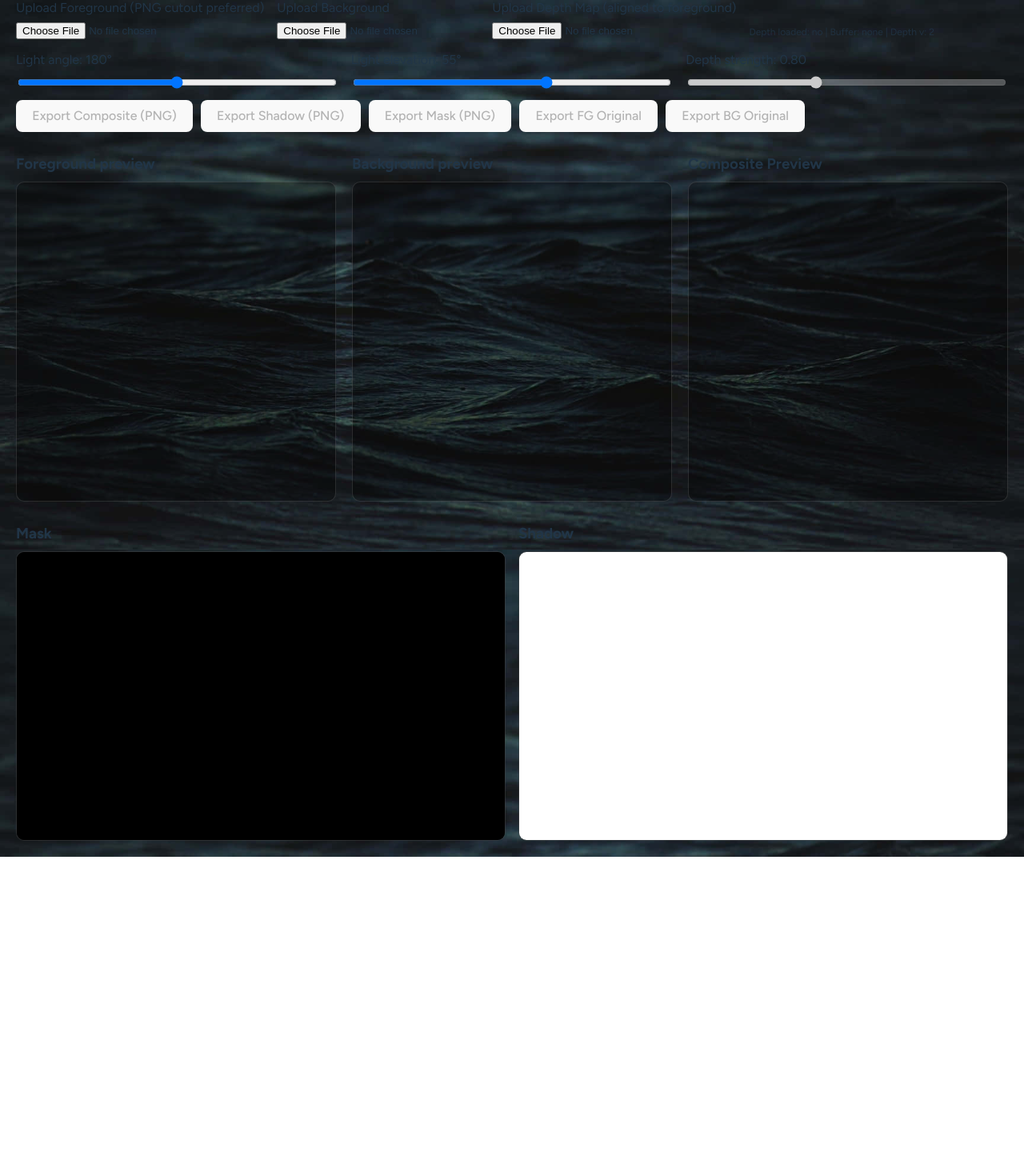
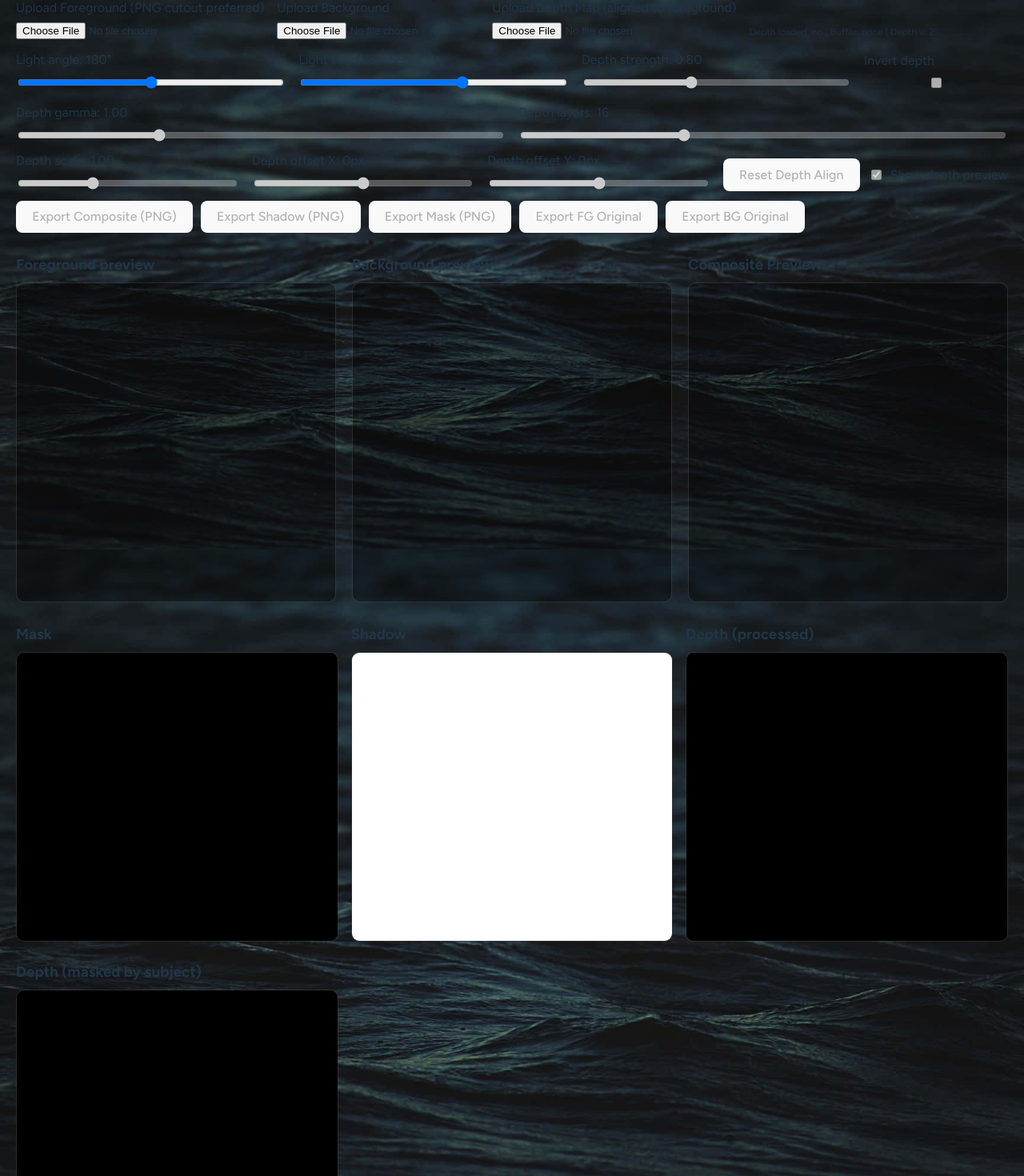
Before and after one commit to judelahage/realistic-shadow-generator-ts, a React (Vite) app: page / in a window 1280 px wide. Shown: the part 113-1583 px from the top of the page at 80% size. Before the commit the page ends 1184 px from the top, so only its background shows below. Built offline with nearby package versions, Linux system fonts and the light colour scheme.

Commit message:
Enhance depth handling with previews and alignment
Added depth preview and alignment features, including depth calibration, scaling, and offsets. Updated depth buffer handling and rendering logic.

```diff
--- a/src/App.tsx
+++ b/src/App.tsx
@@ -40,7 +40,11 @@ export default function App() {
   const canvasRef = useRef<HTMLCanvasElement | null>(null);
   const maskRef = useRef<HTMLCanvasElement | null>(null);
   const shadowRef = useRef<HTMLCanvasElement | null>(null);
-  const depthCanvasRef = useRef<HTMLCanvasElement | null>(null);
+  const depthCanvasRef = useRef<HTMLCanvasElement | null>(null); // offscreen depth sampling
+
+  // Depth preview canvases (new)
+  const depthPreviewRef = useRef<HTMLCanvasElement | null>(null);
+  const depthMaskedPreviewRef = useRef<HTMLCanvasElement | null>(null);
 
   const [light, setLight] = useState<Light>({ angle: 180, elev: 55 });
   const [maskVersion, setMaskVersion] = useState(0);
@@ -53,20 +57,33 @@ export default function App() {
     h: number;
   } | null>(null);
 
-  // Depth buffer (Step 2)
+  // Depth buffer
   const [depthBuf, setDepthBuf] = useState<Float32Array | null>(null);
   const [depthW, setDepthW] = useState(0);
   const [depthH, setDepthH] = useState(0);
-
-  // Option A: keep + use depthVersion
   const [depthVersion, setDepthVersion] = useState(0);
 
-  // Step 3: prebuilt depth-sliced canvases (so we don't rebuild per light change)
+  // Prebuilt depth slices (so we don't rebuild per light change)
   const depthLayersRef = useRef<DepthLayer[]>([]);
   const [depthLayersVersion, setDepthLayersVersion] = useState(0);
 
-  // Step 3 control: how much depth affects shadow length/blur
+  // Controls
   const [depthStrength, setDepthStrength] = useState(0.8);
+
+  // Depth calibration
+  const [invertDepth, setInvertDepth] = useState(false);
+  const [depthGamma, setDepthGamma] = useState(1.0); // 0.4..2.5 typical
+  const [layerCount, setLayerCount] = useState(16); // 8..32 typical
+
+  // Depth alignment (new)
+  // offset in pixels in the depth-sampling canvas space (same size as fgPlacement w/h)
+  const [depthOffsetX, setDepthOffsetX] = useState(0);
+  const [depthOffsetY, setDepthOffsetY] = useState(0);
+  // scale multiplier around center (1 = no scale)
+  const [depthScale, setDepthScale] = useState(1);
+
+  // Optional: hide/show previews (new)
+  const [showDepthPreview, setShowDepthPreview] = useState(true);
 
   // -----------------------------
   // File imports
@@ -104,7 +121,6 @@ export default function App() {
   // -----------------------------
   function makeStamp() {
     const d = new Date();
-    // avoid replaceAll + replace all ":" safely
     return d.toISOString().replace("T", "_").replace(/:/g, "-").slice(0, 19);
   }
 
@@ -319,7 +335,7 @@ export default function App() {
   }, [fgSrc, fgPlacement]);
 
   // -----------------------------
-  // Build depth buffer from depthSrc (Step 2)
+  // Build depth buffer from depthSrc (with invert/gamma + alignment)
   // -----------------------------
   useEffect(() => {
     let cancelled = false;
@@ -350,8 +366,21 @@ export default function App() {
       const img = await loadImage(depthSrc);
       if (cancelled) return;
 
+      // Draw depth image into the sampling canvas, with center-scale + offsets.
+      ctx.setTransform(1, 0, 0, 1, 0, 0);
       ctx.clearRect(0, 0, w, h);
-      ctx.drawImage(img, 0, 0, w, h);
+
+      const s = Math.max(0.1, Math.min(4, depthScale));
+      const dx = depthOffsetX;
+      const dy = depthOffsetY;
+
+      // baseline draw is "fill the same w/h"
+      const dw = w * s;
+      const dh = h * s;
+      const x = (w - dw) / 2 + dx;
+      const y = (h - dh) / 2 + dy;
+
+      ctx.drawImage(img, x, y, dw, dh);
 
       const id = ctx.getImageData(0, 0, w, h);
       const data = id.data;
@@ -362,8 +391,14 @@ export default function App() {
         const r = data[i];
         const g = data[i + 1];
         const b = data[i + 2];
-        const brightness = (r + g + b) / (3 * 255);
-        buf[p] = brightness; // 0..1
+
+        let z = (r + g + b) / (3 * 255); // 0..1
+        if (invertDepth) z = 1 - z;
+
+        // gamma: <1 boosts highlights, >1 boosts shadows
+        z = Math.pow(clamp01(z), depthGamma);
+
+        buf[p] = z;
       }
 
       if (cancelled) return;
@@ -379,15 +414,121 @@ export default function App() {
     return () => {
       cancelled = true;
     };
-  }, [depthSrc, fgPlacement]);
+  }, [
+    depthSrc,
+    fgPlacement,
+    invertDepth,
+    depthGamma,
+    depthScale,
+    depthOffsetX,
+    depthOffsetY,
+  ]);
 
   // -----------------------------
-  // Step 3: Pre-slice mask into depth layers (rebuild only when mask/depth changes)
+  // Depth preview render (new): processed depth + masked depth
+  // -----------------------------
+  useEffect(() => {
+    const c1 = depthPreviewRef.current;
+    const c2 = depthMaskedPreviewRef.current;
+
+    // If previews are hidden, keep canvases minimal (but still valid)
+    if (!showDepthPreview) {
+      if (c1) {
+        c1.width = 1;
+        c1.height = 1;
+        const x = c1.getContext("2d");
+        x?.clearRect(0, 0, 1, 1);
+      }
+      if (c2) {
+        c2.width = 1;
+        c2.height = 1;
+        const x = c2.getContext("2d");
+        x?.clearRect(0, 0, 1, 1);
+      }
+      return;
+    }
+
+    if (!depthBuf || depthW <= 0 || depthH <= 0) {
+      if (c1) {
+        c1.width = 1;
+        c1.height = 1;
+        const x = c1.getContext("2d");
+        x?.clearRect(0, 0, 1, 1);
+      }
+      if (c2) {
+        c2.width = 1;
+        c2.height = 1;
+        const x = c2.getContext("2d");
+        x?.clearRect(0, 0, 1, 1);
+      }
+      return;
+    }
+
+    const w = depthW;
+    const h = depthH;
+
+    // Build grayscale image (opaque)
+    const img = new ImageData(w, h);
+    const id = img.data;
+
+    for (let p = 0; p < w * h; p++) {
+      const v = Math.round(clamp01(depthBuf[p]) * 255);
+      const o = p * 4;
+      id[o + 0] = v;
+      id[o + 1] = v;
+      id[o + 2] = v;
+      id[o + 3] = 255;
+    }
+
+    if (c1) {
+      if (c1.width !== w) c1.width = w;
+      if (c1.height !== h) c1.height = h;
+      const ctx = c1.getContext("2d", { willReadFrequently: true });
+      ctx?.putImageData(img, 0, 0);
+    }
+
+    // Build masked grayscale image (alpha from mask)
+    if (c2) {
+      if (c2.width !== w) c2.width = w;
+      if (c2.height !== h) c2.height = h;
+
+      const out = new ImageData(w, h);
+      const od = out.data;
+
+      let maskAlpha: Uint8ClampedArray | null = null;
+      const maskCanvas = maskRef.current;
+      if (maskCanvas && maskCanvas.width === w && maskCanvas.height === h) {
+        const mctx = maskCanvas.getContext("2d", { willReadFrequently: true });
+        if (mctx) {
+          const mid = mctx.getImageData(0, 0, w, h).data;
+          maskAlpha = new Uint8ClampedArray(w * h);
+          for (let p = 0; p < w * h; p++) {
+            maskAlpha[p] = mid[p * 4 + 3];
+          }
+        }
+      }
+
+      for (let p = 0; p < w * h; p++) {
+        const v = Math.round(clamp01(depthBuf[p]) * 255);
+        const a = maskAlpha ? maskAlpha[p] : 255;
+        const o = p * 4;
+        od[o + 0] = v;
+        od[o + 1] = v;
+        od[o + 2] = v;
+        od[o + 3] = a; // transparent outside subject
+      }
+
+      const ctx2 = c2.getContext("2d", { willReadFrequently: true });
+      ctx2?.putImageData(out, 0, 0);
+    }
+  }, [showDepthPreview, depthBuf, depthW, depthH, maskVersion]);
+
+  // -----------------------------
+  // Pre-slice mask into depth layers (rebuild only when mask/depth changes)
   // -----------------------------
   useEffect(() => {
     const maskCanvas = maskRef.current;
 
-    // Clear if we don't have everything
     if (!maskCanvas || !fgPlacement || !depthBuf) {
       depthLayersRef.current = [];
       setDepthLayersVersion((v) => v + 1);
@@ -397,14 +538,12 @@ export default function App() {
     const w = fgPlacement.w;
     const h = fgPlacement.h;
 
-    // Must match
     if (maskCanvas.width !== w || maskCanvas.height !== h) {
       depthLayersRef.current = [];
       setDepthLayersVersion((v) => v + 1);
       return;
     }
 
-    // Must match
     if (depthW !== w || depthH !== h) {
       depthLayersRef.current = [];
       setDepthLayersVersion((v) => v + 1);
@@ -421,12 +560,12 @@ export default function App() {
     const maskId = mctx.getImageData(0, 0, w, h);
     const maskData = maskId.data;
 
-    const layerCount = 16; // tweakable: 12..24 typical
+    const layerCountLocal = Math.max(1, Math.round(layerCount));
     const layers: DepthLayer[] = [];
 
-    for (let li = 0; li < layerCount; li++) {
-      const z0 = li / layerCount;
-      const z1 = (li + 1) / layerCount;
+    for (let li = 0; li < layerCountLocal; li++) {
+      const z0 = li / layerCountLocal;
+      const z1 = (li + 1) / layerCountLocal;
       const zMid = (z0 + z1) * 0.5;
 
       const c = document.createElement("canvas");
@@ -444,10 +583,11 @@ export default function App() {
         if (a === 0) continue;
 
         const z = depthBuf[p];
-        const inRange = li === layerCount - 1 ? z >= z0 && z <= 1 : z >= z0 && z < z1;
+        const inRange =
+          li === layerCountLocal - 1 ? z >= z0 && z <= 1 : z >= z0 && z < z1;
         if (!inRange) continue;
 
-        // black shadow pixel with mask alpha
+        // store as black with alpha
         outData[p * 4 + 0] = 0;
         outData[p * 4 + 1] = 0;
         outData[p * 4 + 2] = 0;
@@ -460,10 +600,10 @@ export default function App() {
 
     depthLayersRef.current = layers;
     setDepthLayersVersion((v) => v + 1);
-  }, [fgPlacement, maskVersion, depthVersion, depthBuf, depthW, depthH]);
+  }, [fgPlacement, maskVersion, depthVersion, depthBuf, depthW, depthH, layerCount]);
 
   // -----------------------------
-  // Draw shadow (Step 3: depth-aware when depth layers exist)
+  // Draw shadow (depth-aware when depth layers exist)
   // -----------------------------
   useEffect(() => {
     if (!bgSrc) return;
@@ -492,12 +632,9 @@ export default function App() {
     const h = fgPlacement.h;
 
     const rad = (light.angle * Math.PI) / 180;
-
-    // Shadow direction is opposite the light direction
     const dirX = -Math.cos(rad);
     const dirY = Math.sin(rad);
 
-    // longer shadows when elevation is low
     const elevClamped = Math.max(1, Math.min(89, light.elev));
     const elevRad = (elevClamped * Math.PI) / 180;
     const kBase = 1 / Math.tan(elevRad);
@@ -512,11 +649,8 @@ export default function App() {
 
     const layers = depthLayersRef.current;
 
-    // ---------
-    // If we don't have depth layers yet, fall back to the old single-silhouette method
-    // ---------
+    // Fallback: no depth layers -> old single-mask method
     if (!layers || layers.length === 0) {
-      // base transform
       const c = -kBase * dirX + squash * perpX;
       const d = -kBase * dirY + squash * perpY;
 
@@ -527,7 +661,7 @@ export default function App() {
       const invTan = 1 / Math.tan(elevRad);
       const blurPx = Math.round(6 * Math.max(0.7, Math.min(2.0, invTan)));
 
-      // blurred layer underneath
+      // blurred layer
       sctx.filter = `blur(${blurPx}px)`;
       sctx.globalAlpha = 0.45;
       sctx.globalCompositeOperation = "source-over";
@@ -536,7 +670,7 @@ export default function App() {
       sctx.fillStyle = "black";
       sctx.fillRect(-w / 2, -h, w, h);
 
-      // sharp layer above
+      // sharp layer
       sctx.filter = "none";
       sctx.globalAlpha = 0.9;
       sctx.globalCompositeOperation = "source-over";
@@ -545,7 +679,7 @@ export default function App() {
       sctx.fillStyle = "black";
       sctx.fillRect(-w / 2, -h, w, h);
 
-      // fade
+      // fade (vertical in local space)
       sctx.filter = "none";
       sctx.globalAlpha = 1;
       sctx.globalCompositeOperation = "destination-in";
@@ -567,42 +701,37 @@ export default function App() {
       return;
     }
 
-    // ---------
-    // Depth-aware draw: draw multiple depth slices, each with its own cast length + blur
-    // ---------
-    // base blur depends on elevation
+    // Depth-aware draw
     const invTan = 1 / Math.tan(elevRad);
     const baseBlur = Math.round(6 * Math.max(0.7, Math.min(2.0, invTan)));
 
     for (const layer of layers) {
       const z = clamp01(layer.zMid);
 
-      // White = "more effect" (higher/closer depending on your depth map)
-      // kLayer controls cast length; depthStrength controls how much depth changes it.
+      // cast length varies by depth
       const kLayer = kBase * (1 + depthStrength * z);
 
       const cL = -kLayer * dirX + squash * perpX;
       const dL = -kLayer * dirY + squash * perpY;
 
-      // Higher z -> blurrier + lighter, Lower z -> sharper + darker (ground contact)
+      // deeper -> blurrier + lighter
       const blurMult = lerp(0.7, 1.8, z);
       const blurPx = Math.round(baseBlur * blurMult);
 
       const sharpAlpha = lerp(0.85, 0.25, z);
-      const blurAlpha = lerp(0.06, 0.20, z);
+      const blurAlpha = lerp(0.06, 0.2, z);
 
-      // blurred pass
       sctx.save();
       sctx.translate(ax, ay);
       sctx.transform(1, 0, cL, dL, 0, 0);
-
       sctx.globalCompositeOperation = "source-over";
 
+      // blurred
       sctx.filter = `blur(${blurPx}px)`;
       sctx.globalAlpha = blurAlpha;
       sctx.drawImage(layer.canvas, -w / 2, -h, w, h);
 
-      // sharp pass
+      // sharp
       sctx.filter = "none";
       sctx.globalAlpha = sharpAlpha;
       sctx.drawImage(layer.canvas, -w / 2, -h, w, h);
@@ -610,15 +739,17 @@ export default function App() {
       sctx.restore();
     }
 
-    // Fade the whole shadow along the cast direction in screen space (robust for all transforms)
+    // Fade the whole shadow along cast direction in screen space
     sctx.save();
     sctx.setTransform(1, 0, 0, 1, 0, 0);
     sctx.globalCompositeOperation = "destination-in";
     sctx.filter = "none";
     sctx.globalAlpha = 1;
 
-    // approximate max length: subject height * base cast * (1 + depthStrength)
-    const maxLen = Math.max(10, h * kBase * (1 + Math.max(0, depthStrength)) * 0.9);
+    const maxLen = Math.max(
+      10,
+      h * kBase * (1 + Math.max(0, depthStrength)) * 0.9
+    );
     const gx0 = ax;
     const gy0 = ay;
     const gx1 = ax + dirX * maxLen;
@@ -645,6 +776,8 @@ export default function App() {
     depthLayersVersion,
     depthStrength,
   ]);
+
+  const depthReady = !!depthBuf && depthW > 0 && depthH > 0;
 
   return (
     <div
@@ -695,12 +828,12 @@ export default function App() {
         </label>
 
         <div style={{ opacity: 0.8, fontSize: 12, marginTop: 6 }}>
-          Depth loaded: {depthSrc ? "yes" : "no"} | Buffer:
-          {depthBuf ? ` ${depthW}x${depthH}` : " none"} | Depth v: {depthVersion}
+          Depth loaded: {depthSrc ? "yes" : "no"} | Buffer:{" "}
+          {depthReady ? `${depthW}x${depthH}` : "none"} | Depth v: {depthVersion}
         </div>
       </div>
 
-      {/* light controls */}
+      {/* Controls */}
       <div
         style={{
           marginTop: 14,
@@ -766,11 +899,163 @@ export default function App() {
             step={0.01}
             value={depthStrength}
             onChange={(e) => setDepthStrength(Number(e.target.value))}
-            disabled={!depthBuf}
+            disabled={!depthReady}
+          />
+        </label>
+
+        <label
+          style={{
+            display: "grid",
+            gap: 6,
+            minWidth: 180,
+            flex: "0 1 180px",
+          }}
+        >
+          Invert depth
+          <input
+            type="checkbox"
+            checked={invertDepth}
+            onChange={(e) => setInvertDepth(e.target.checked)}
+            disabled={!depthReady}
+          />
+        </label>
+
+        <label
+          style={{
+            display: "grid",
+            gap: 6,
+            minWidth: 260,
+            flex: "1 1 260px",
+          }}
+        >
+          Depth gamma: {depthGamma.toFixed(2)}
+          <input
+            type="range"
+            min={0.4}
+            max={2.5}
+            step={0.01}
+            value={depthGamma}
+            onChange={(e) => setDepthGamma(Number(e.target.value))}
+            disabled={!depthReady}
+          />
+        </label>
+
+        <label
+          style={{
+            display: "grid",
+            gap: 6,
+            minWidth: 260,
+            flex: "1 1 260px",
+          }}
+        >
+          Depth layers: {layerCount}
+          <input
+            type="range"
+            min={8}
+            max={32}
+            step={1}
+            value={layerCount}
+            onChange={(e) => setLayerCount(Number(e.target.value))}
+            disabled={!depthReady}
           />
         </label>
       </div>
 
+      {/* Depth alignment (new) */}
+      <div
+        style={{
+          marginTop: 10,
+          display: "flex",
+          gap: 16,
+          flexWrap: "wrap",
+          alignItems: "end",
+        }}
+      >
+        <label
+          style={{
+            display: "grid",
+            gap: 6,
+            minWidth: 260,
+            flex: "1 1 260px",
+          }}
+        >
+          Depth scale: {depthScale.toFixed(2)}
+          <input
+            type="range"
+            min={0.5}
+            max={2}
+            step={0.01}
+            value={depthScale}
+            onChange={(e) => setDepthScale(Number(e.target.value))}
+            disabled={!depthSrc}
+          />
+        </label>
+
+        <label
+          style={{
+            display: "grid",
+            gap: 6,
+            minWidth: 260,
+            flex: "1 1 260px",
+          }}
+        >
+          Depth offset X: {depthOffsetX}px
+          <input
+            type="range"
+            min={-300}
+            max={300}
+            step={1}
+            value={depthOffsetX}
+            onChange={(e) => setDepthOffsetX(Number(e.target.value))}
+            disabled={!depthSrc}
+          />
+        </label>
+
+        <label
+          style={{
+            display: "grid",
+            gap: 6,
+            minWidth: 260,
+            flex: "1 1 260px",
+          }}
+        >
+          Depth offset Y: {depthOffsetY}px
+          <input
+            type="range"
+            min={-300}
+            max={300}
+            step={1}
+            value={depthOffsetY}
+            onChange={(e) => setDepthOffsetY(Number(e.target.value))}
+            disabled={!depthSrc}
+          />
+        </label>
+
+        <div style={{ display: "flex", gap: 10, alignItems: "center" }}>
+          <button
+            onClick={() => {
+              setDepthScale(1);
+              setDepthOffsetX(0);
+              setDepthOffsetY(0);
+            }}
+            disabled={!depthSrc}
+          >
+            Reset Depth Align
+          </button>
+
+          <label style={{ display: "flex", gap: 8, alignItems: "center" }}>
+            <input
+              type="checkbox"
+              checked={showDepthPreview}
+              onChange={(e) => setShowDepthPreview(e.target.checked)}
+              disabled={!depthReady}
+            />
+            Show depth preview
+          </label>
+        </div>
+      </div>
+
+      {/* Export buttons */}
       <div style={{ marginTop: 12, display: "flex", gap: 10, flexWrap: "wrap" }}>
         <button
           onClick={onExportComposite}
@@ -811,7 +1096,6 @@ export default function App() {
         {/* Foreground */}
         <div style={{ minWidth: 0 }}>
           <h3 style={{ margin: "8px 0" }}>Foreground preview</h3>
-
           <div
             style={{
               width: "100%",
@@ -853,7 +1137,6 @@ export default function App() {
         {/* Background */}
         <div style={{ minWidth: 0 }}>
           <h3 style={{ margin: "8px 0" }}>Background preview</h3>
-
           <div
             style={{
               width: "100%",
@@ -895,7 +1178,6 @@ export default function App() {
         {/* Composite */}
         <div style={{ minWidth: 0 }}>
           <h3 style={{ margin: "8px 0" }}>Composite Preview</h3>
-
           <div
             style={{
               width: "100%",
@@ -921,7 +1203,7 @@ export default function App() {
         </div>
       </div>
 
-      {/* mask + shadow previews */}
+      {/* mask + shadow + depth previews */}
       <div
         style={{
           marginTop: 18,
@@ -978,6 +1260,54 @@ export default function App() {
             />
           </div>
         </div>
+
+        <div style={{ minWidth: 0 }}>
+          <h3 style={{ margin: "8px 0" }}>Depth (processed)</h3>
+          <div
+            style={{
+              width: "100%",
+              backgroundColor: "rgba(0,0,0,0.35)",
+              borderRadius: 10,
+              overflow: "hidden",
+              border: "1px solid rgba(255,255,255,0.12)",
+              boxSizing: "border-box",
+            }}
+          >
+            <canvas
+              ref={depthPreviewRef}
+              style={{
+                width: "100%",
+                height: 360,
+                display: "block",
+                backgroundColor: "black",
+              }}
+            />
+          </div>
+        </div>
+
+        <div style={{ minWidth: 0 }}>
+          <h3 style={{ margin: "8px 0" }}>Depth (masked by subject)</h3>
+          <div
+            style={{
+              width: "100%",
+              backgroundColor: "rgba(0,0,0,0.35)",
+              borderRadius: 10,
+              overflow: "hidden",
+              border: "1px solid rgba(255,255,255,0.12)",
+              boxSizing: "border-box",
+            }}
+          >
+            <canvas
+              ref={depthMaskedPreviewRef}
+              style={{
+                width: "100%",
+                height: 360,
+                display: "block",
+                backgroundColor: "black",
+              }}
+            />
+          </div>
+        </div>
       </div>
     </div>
   );
```
